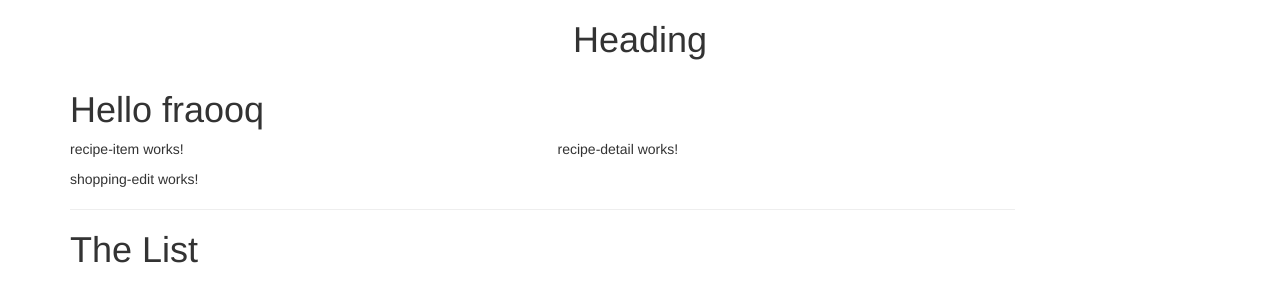
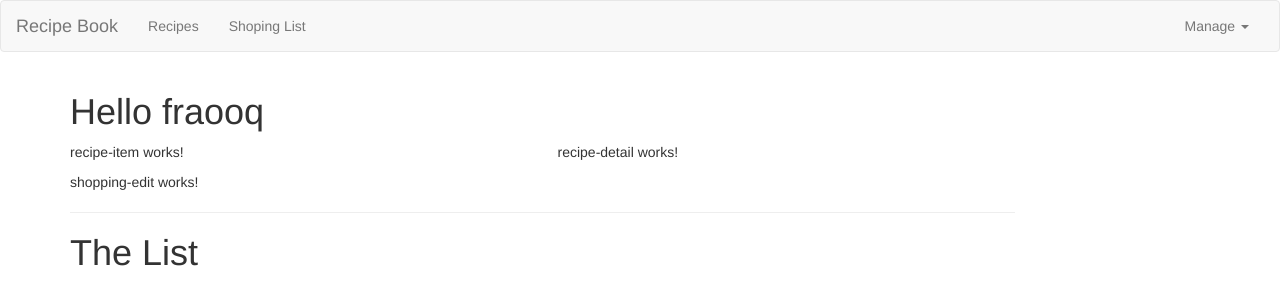
Before and after one commit to mdfarooqs1111/my-first-app, an Angular app: page / in a window 1280 px wide. Shown: the top 304 px of the page. Built offline with nearby package versions, Linux system fonts and the light colour scheme.

Commit message:
add nav-bar

```diff
--- a/src/app/header/header.component.html
+++ b/src/app/header/header.component.html
@@ -1,5 +1,28 @@
-<div class="container">
-    <div class="row">
-        <h1 class="text-center">Heading</h1>
+<div class="navbar navbar-default">
+  <div class="container-fluid">
+    <div class="navbar-header">
+      <a href="#" class="navbar-brand">Recipe Book</a>
     </div>
+    <div class="collapse navbar-collapse">
+      <ul class="nav navbar-nav">
+        <li class="nav-item">
+          <a href="#">Recipes </a>
+        </li>
+        <li class="nav-item">
+          <a href="#">Shoping List</a>
+        </li>
+      </ul>
+      <ul class="nav navbar-nav navbar-right">
+
+        <li class="dropdown">
+            <a href="#" class="dropdown-toggle" role="button">Manage <span class="caret"></span></a>
+          <ul class="dropdown-menu">
+            <li ><a href="#">Save Data</a></li>
+            <li ><a href="#">Fetch Data</a></li>
+
+          </ul>
+        </li>
+      </ul>
+    </div>
+  </div>
 </div>
```
